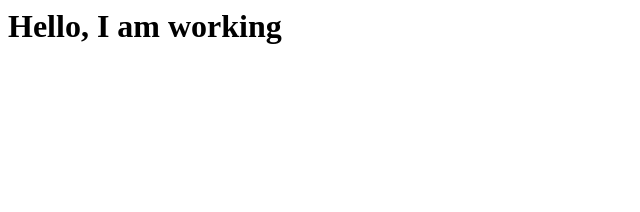
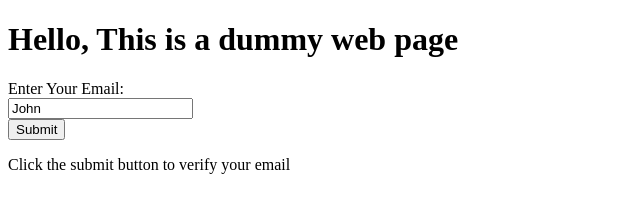
Before and after one commit to gurjot219/dummy_web, a plain HTML site: page index.html in a window 1280 px wide. Shown: the whole page, without its empty margins (0-640 px from the left). Drawn offline with Linux system fonts and the light colour scheme.

Commit message:
Update index.html

```diff
--- a/index.html
+++ b/index.html
@@ -1 +1,17 @@
-<h1>Hello, I am working</h1>
+
+<!DOCTYPE html>
+<html>
+  <body>
+
+  <h2><h1>Hello, This is a dummy web page</h1></h2>
+
+  <form action="/action_page.php">
+    <label for="email">Enter Your Email:</label><br>
+    <input type="text" id="email" name="email" value="John"><br>
+    <input type="submit" value="Submit">
+  </form>
+
+  <p>Click the submit button to verify your email</p>
+
+  </body>
+</html>
```
